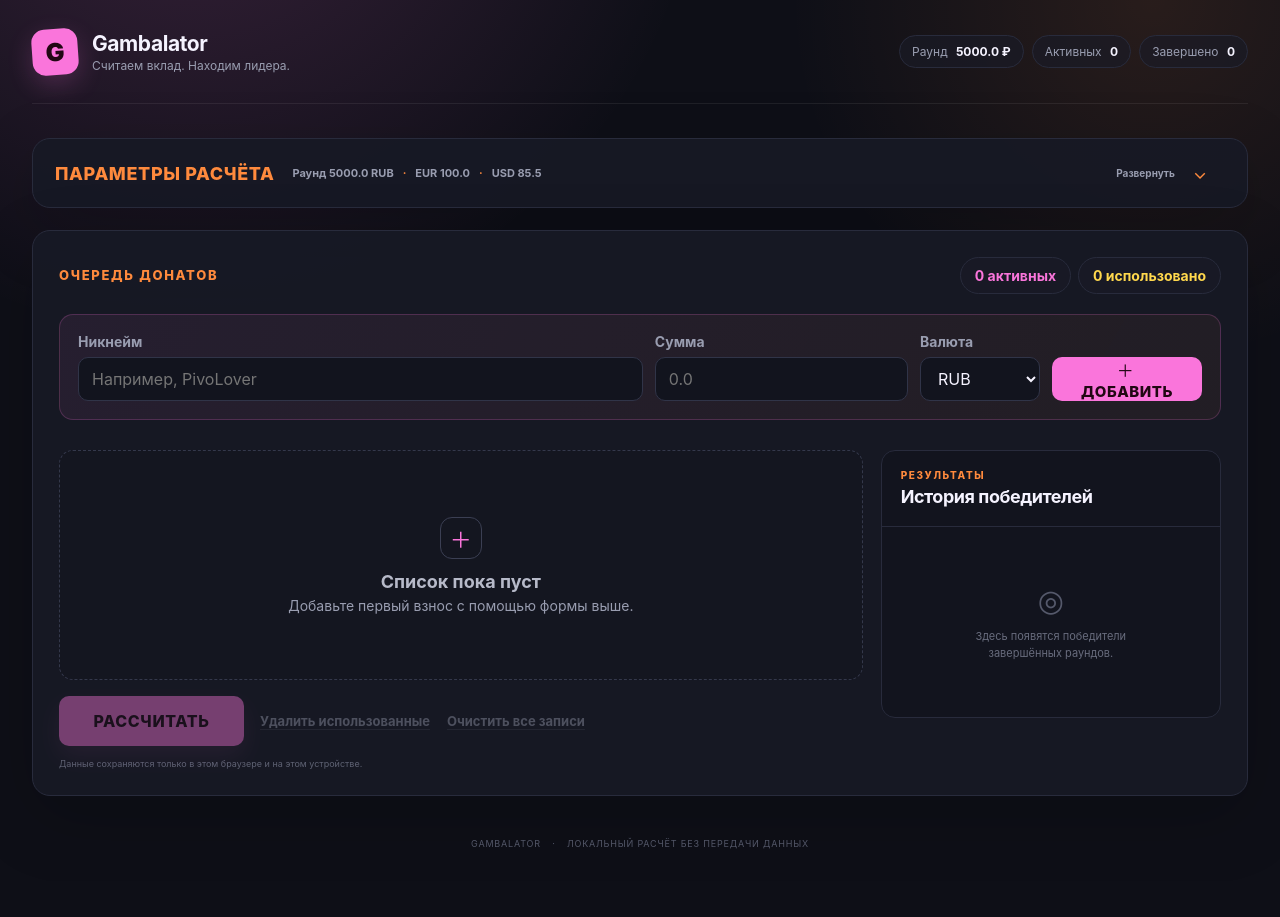
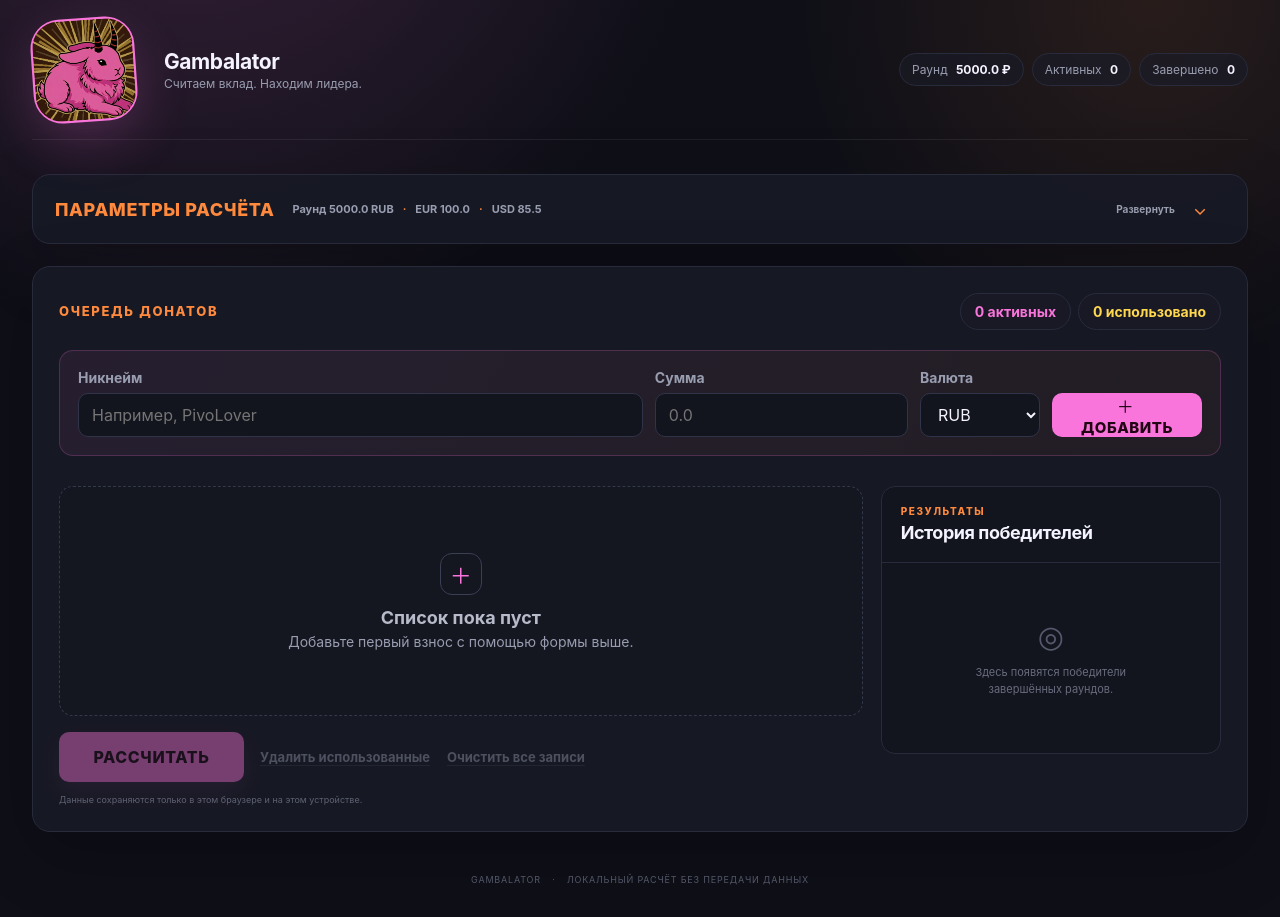
Before and after one commit to gambalator/gambalator.github.io, a React (Vite) app: page / in a window 1280 px wide. Before the commit the page ends 881 px from the top, so only its background shows below. Built offline with nearby package versions, Linux system fonts and the light colour scheme.

Commit message:
Added new logo

```diff
--- a/src/App.tsx
+++ b/src/App.tsx
@@ -1,4 +1,5 @@
 import { useCallback, useEffect, useReducer, useState } from 'react'
+import logoUrl from '../newbnny.png'
 import { EntryForm } from './components/EntryForm'
 import { EntryList, UsedEntries } from './components/EntryList'
 import { ConfirmDialog } from './components/ConfirmDialog'
@@ -109,7 +110,9 @@ export default function App() {
   return (
     <div className="app-shell">
       <header className="site-header">
-        <div className="brand-mark" aria-hidden="true">G</div>
+        <div className="brand-mark" aria-hidden="true">
+          <img src={logoUrl} alt="" />
+        </div>
         <div className="brand-copy">
           <h1>Gambalator</h1>
           <p>Считаем вклад. Находим лидера.</p>
--- a/src/styles.css
+++ b/src/styles.css
@@ -91,7 +91,7 @@ input[aria-invalid='true'] {
 }
 
 .site-header {
-  height: 104px;
+  height: 140px;
   display: flex;
   align-items: center;
   border-bottom: 1px solid rgba(255, 255, 255, 0.07);
@@ -99,17 +99,27 @@ input[aria-invalid='true'] {
 
 .brand-mark {
   display: grid;
+  overflow: hidden;
   place-items: center;
-  width: 46px;
-  height: 46px;
-  margin-right: 14px;
-  border-radius: 13px;
+  width: 104px;
+  height: 104px;
+  margin-right: 28px;
+  padding: 2px;
+  border-radius: 29px;
   color: var(--accent-ink);
   background: var(--accent);
   font-weight: 900;
   font-size: 25px;
   transform: rotate(-4deg);
-  box-shadow: 0 9px 26px rgba(250, 117, 219, 0.2);
+  box-shadow: 0 20px 52px rgba(250, 117, 219, 0.2);
+}
+
+.brand-mark img {
+  display: block;
+  width: 100%;
+  height: 100%;
+  border-radius: 26px;
+  object-fit: cover;
 }
 
 .brand-copy h1,
```
Also changed, not shown: newbnny.png (added), 1 other file (tests, documents, lock files or other folders).
